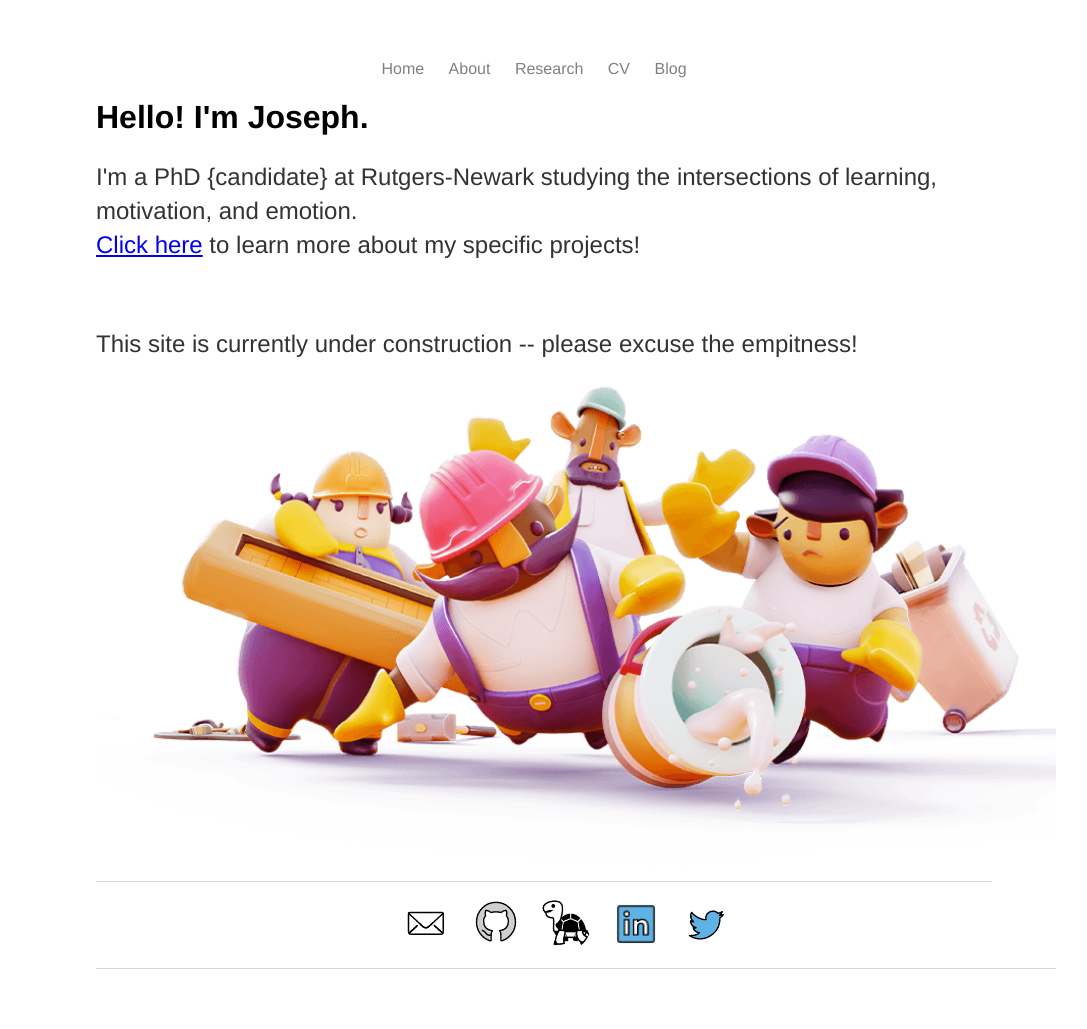
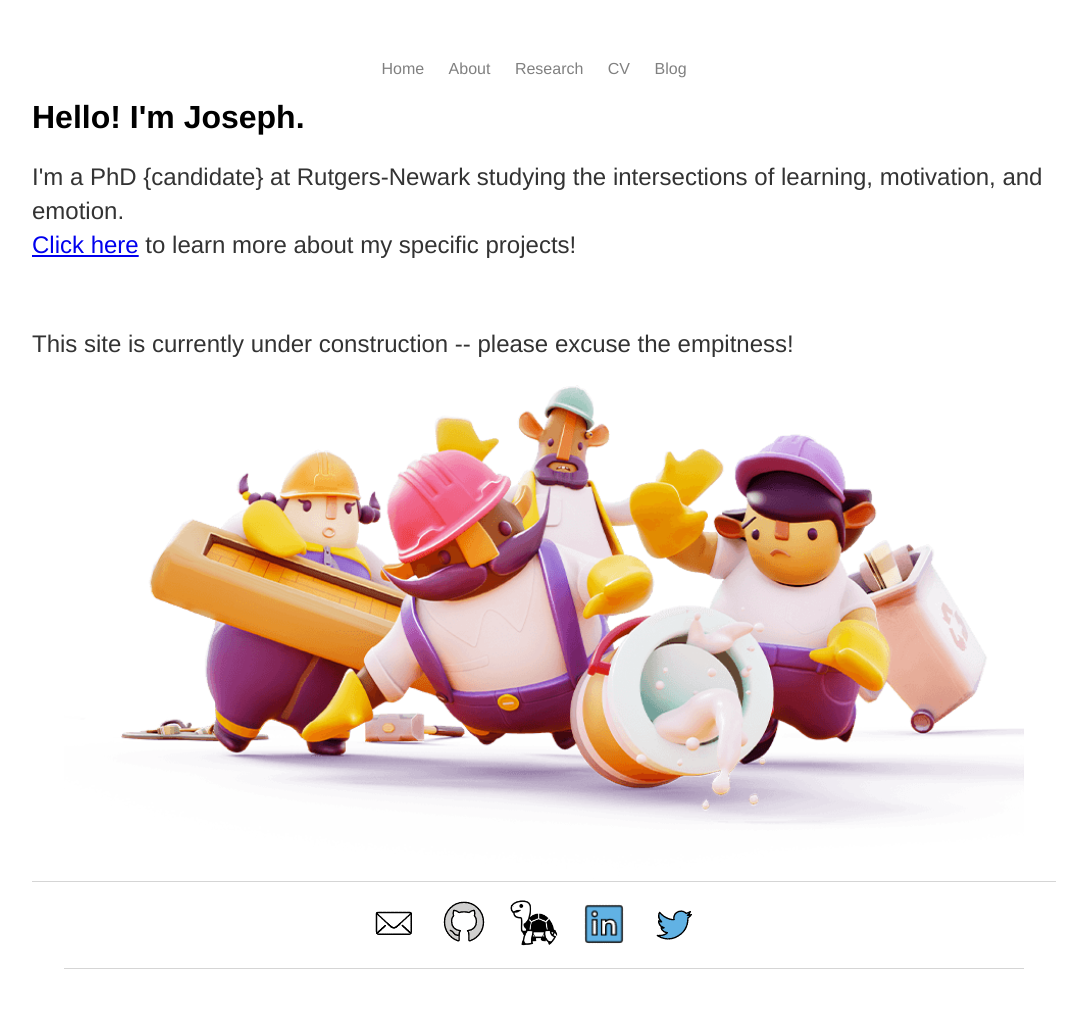
Before and after one commit to ColantonioLearn/ColantonioLearn.github.io, a Jekyll site: the page built from index.html, in a window 1280 px wide. Shown: the whole page, without its empty margins (96-1183 px from the left). Built offline with Jekyll 4.4.1, drawn with Linux system fonts in a browser that asks for light colours.

Commit message:
body width css

```diff
--- a/css/main.css
+++ b/css/main.css
@@ -1,6 +1,6 @@
 body {
     margin: 60px auto;
-    width: 70%;
+    width: 80vw;
 /*
     background: url(/images/mountain_lines.jpg);
     background-color: white;
```
